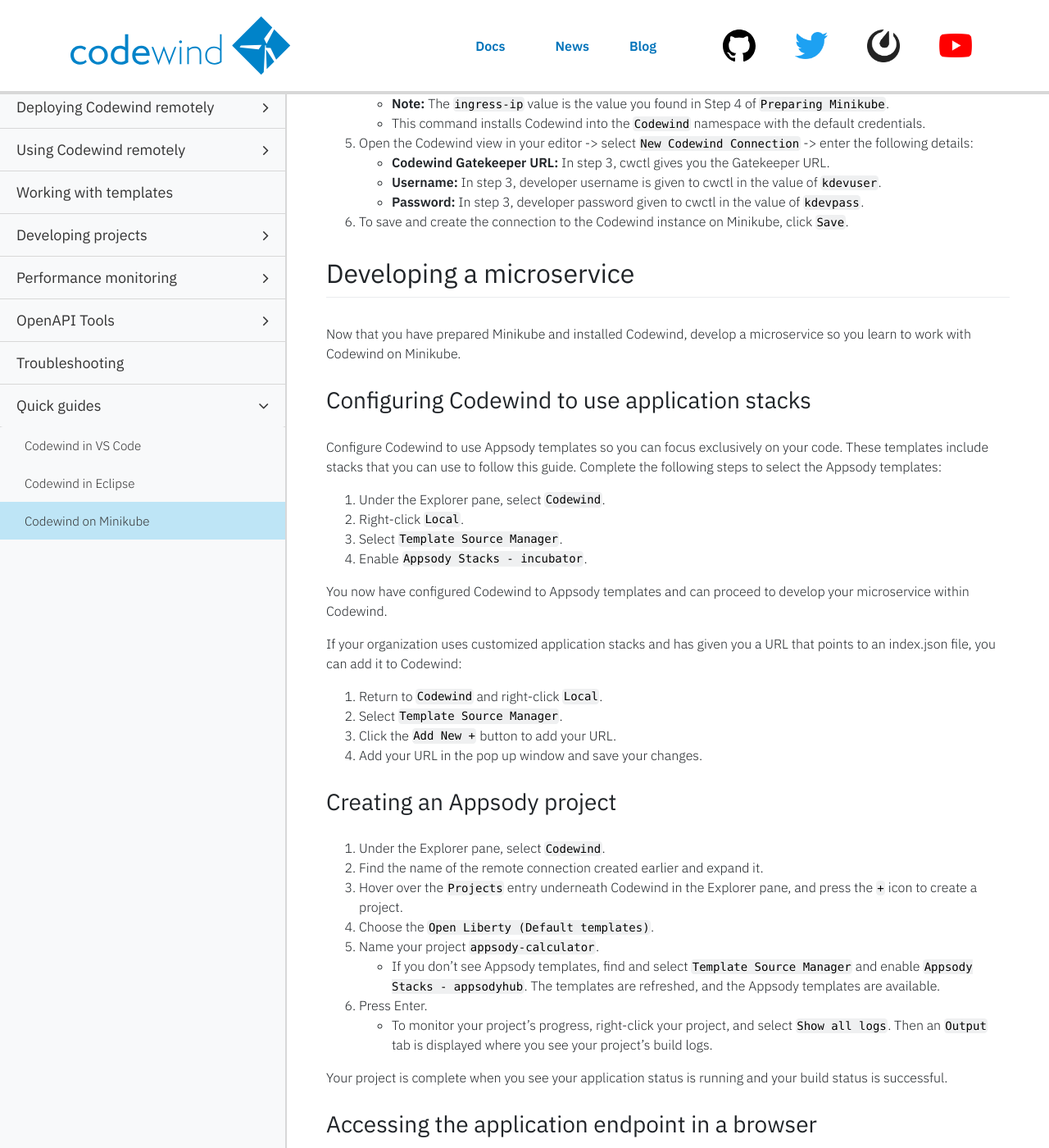
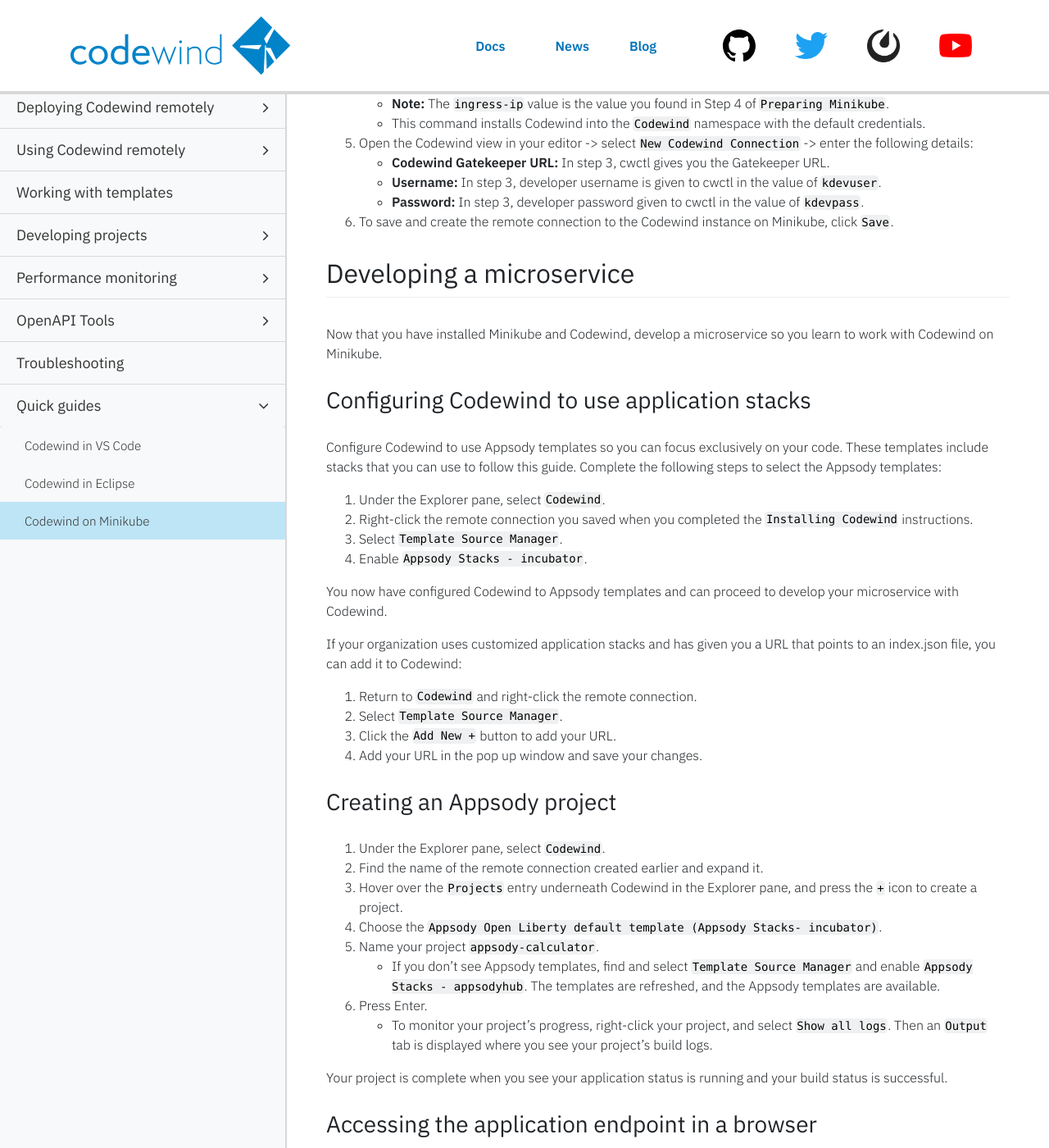
Before and after one commit to eclipse-archived/codewind-docs, a Jekyll site: the page built from docs/_documentations/codewind-minikube-guickguide.md, in a window 1280 px wide and 1400 px high, scrolled down 1723 px. Shown: the whole window at 82% size. Built offline with Jekyll 4.4.1, drawn with Linux system fonts in a browser that asks for light colours; nearby versions of some CDN libraries; comment, search, counter and statistics services are not loaded; some of the changed text lies outside the part shown.

Commit message:
corrected terminologies and revised instructions
Signed-off-by: Jacob Berger <jacob.berger@ibm.com>

```diff
--- a/docs/_documentations/codewind-minikube-guickguide.md
+++ b/docs/_documentations/codewind-minikube-guickguide.md
@@ -21,7 +21,7 @@ order: 3
 Minikube is essentially Kubernetes but on your local computer. Minikube supports the latest Kubernetes release, so you can configure Minikube on any container runtime. With Minikube, you can start your computer then utilize all Kubernetes' capabilities. Use Minikube to explore and learn to develop with Codewind. This quick guide assists and instructs you to deploy Codewind and projects on Minikube.
 
 * [Prerequisistes](##prerequisites)
-* [Preparing Minikube](##preparing-minikube)
+* [Installing Minikube](##installing-minikube)
 * [Installing Codewind](##installing-codewind)
 * [Developing a microservice](##developing-a-microservice)
 * [What you have learned](##what-you-have-learned)
@@ -30,9 +30,9 @@ Minikube is essentially Kubernetes but on your local computer. Minikube supports
 ## Prerequisites
 * A Mac, Windows, or Linux host.
 * Install [Minikube](https://kubernetes.io/docs/tasks/tools/install-minikube/).
-* At least 8Gb RAM. Minikube needs at least 4Gb of RAM for this tutorial.
+* At least 8Gb RAM. Minikube needs at least 4Gb of RAM for this quick guide.
 
-## Preparing Minikube
+## Installing Minikube
 1. To run the needed commands, open your terminal.
 2. To start Minikube on your machine, run, `minikube start --memory=4096`.
     * Minikube creates a single-node Kubernetes cluster with 4GB of RAM available to it.
@@ -72,24 +72,24 @@ Minikube is essentially Kubernetes but on your local computer. Minikube supports
     * **Codewind Gatekeeper URL:** In step 3, cwctl gives you the Gatekeeper URL.
     * **Username:** In step 3, developer username is given to cwctl in the value of `kdevuser`.
     * **Password:** In step 3, developer password given to cwctl in the value of `kdevpass`.
-6. To save and create the connection to the Codewind instance on Minikube, click `Save`.
+6. To save and create the remote connection to the Codewind instance on Minikube, click `Save`.
 
 ## Developing a microservice
-Now that you have prepared Minikube and installed Codewind, develop a microservice so you learn to work with Codewind on Minikube.
+Now that you have installed Minikube and Codewind, develop a microservice so you learn to work with Codewind on Minikube.
 
 ### Configuring Codewind to use application stacks
 Configure Codewind to use Appsody templates so you can focus exclusively on your code. These templates include stacks that you can use to follow this guide. Complete the following steps to select the Appsody templates:
 
 1. Under the Explorer pane, select `Codewind`.
-2. Right-click `Local`.
+2. Right-click the remote connection you saved when you completed the `Installing Codewind` instructions.
 3. Select `Template Source Manager`.
 4. Enable `Appsody Stacks - incubator`.
 
-You now have configured Codewind to Appsody templates and can proceed to develop your microservice within Codewind.
+You now have configured Codewind to Appsody templates and can proceed to develop your microservice with Codewind.
 
 If your organization uses customized application stacks and has given you a URL that points to an index.json file, you can add it to Codewind:
 
-1. Return to `Codewind` and right-click `Local`.
+1. Return to `Codewind` and right-click the remote connection.
 2. Select `Template Source Manager`.
 3. Click the `Add New +` button to add your URL.
 4. Add your URL in the pop up window and save your changes.
@@ -98,7 +98,7 @@ If your organization uses customized application stacks and has given you a URL
 1. Under the Explorer pane, select `Codewind`.
 2. Find the name of the remote connection created earlier and expand it.
 3. Hover over the `Projects` entry underneath Codewind in the Explorer pane, and press the `+` icon to create a project.
-4. Choose the `Open Liberty (Default templates)`.
+4. Choose the `Appsody Open Liberty default template (Appsody Stacks- incubator)`.
 5. Name your project `appsody-calculator`.
     * If you don’t see Appsody templates, find and select `Template Source Manager` and enable `Appsody Stacks - appsodyhub`. The templates are refreshed, and the Appsody templates are available.
 6. Press Enter.
@@ -186,7 +186,7 @@ You can add (+), subtract (-), and multiply (*) with this simple calculator.
 You could also try a few of the sample calculator functions:
 
 * `<url>/starter/calculator/aboutme`, where you can input one of the available operations `(+, _, *)`, and an integer a, and an integer b.
-* So for ``<url>/starter/calculator/aboutme/+/10/3` you should see: `10+3=13`.
+* So for `<url>/starter/calculator/aboutme/+/10/3`  you should see: `10+3=13`.
 
 ## What you have learned
 In this quick guide, you have learned to:
```
Also changed, not shown: other parts of docs/_documentations/codewind-minikube-guickguide.md (+2 -2 lines).
